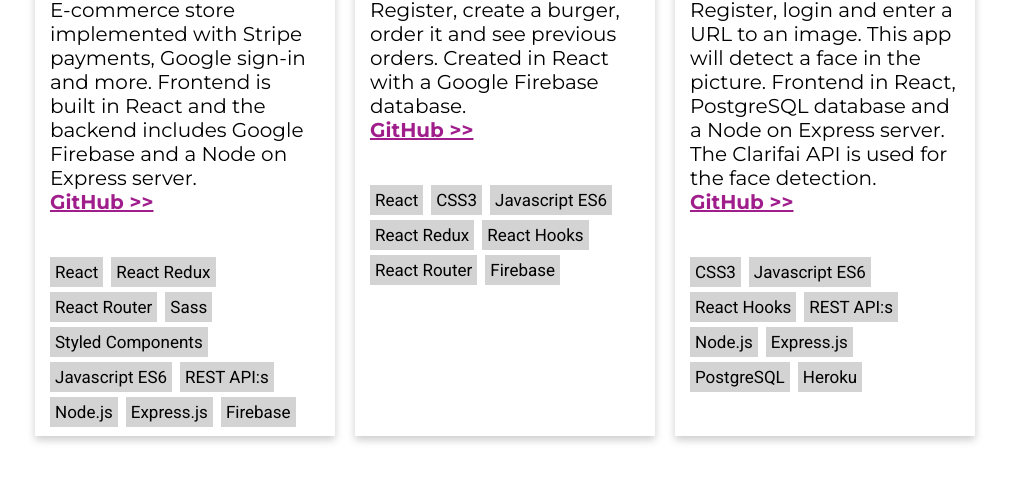
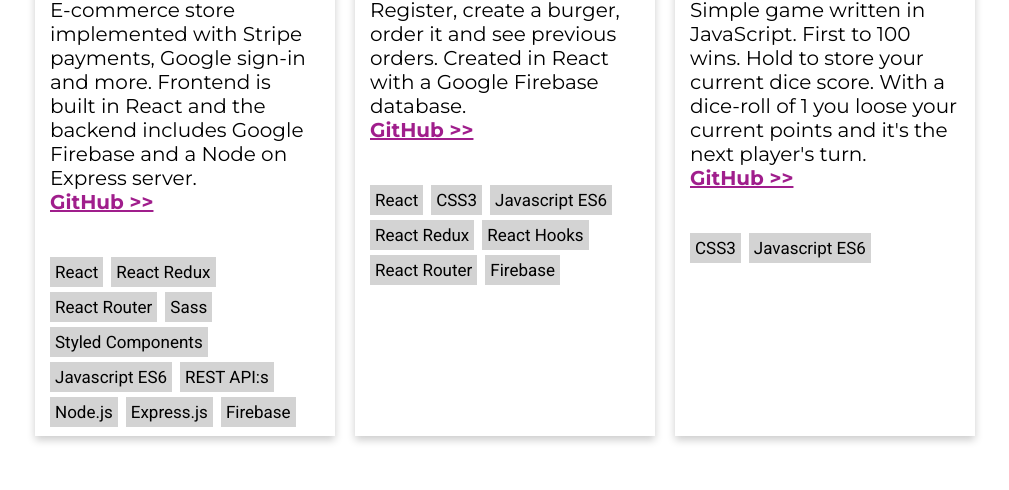
Before and after one commit to araskog/portfolio, a website: page index.html in a window 1280 px wide. Shown: the part 1759-2249 px from the top of the page, without its empty margins (135-1144 px from the left). Drawn offline with Linux system fonts and the light colour scheme.

Commit message:
Hide face-detect until it's deployed again

```diff
--- a/index.html
+++ b/index.html
@@ -163,7 +163,7 @@
           </div>
         </div>
 
-        <div class="project-card project-hide">
+        <!-- <div class="project-card project-hide">
           <a
             href="https://react-face-detect-app.herokuapp.com/"
             target="_blank"
@@ -192,7 +192,7 @@
             <mark>PostgreSQL</mark>
             <mark>Heroku</mark>
           </div>
-        </div>
+        </div> -->
         <div class="project-card project-hide">
           <a href="https://araskog.github.io/100-game/" target="_blank">
             <div class="project-img">
```
